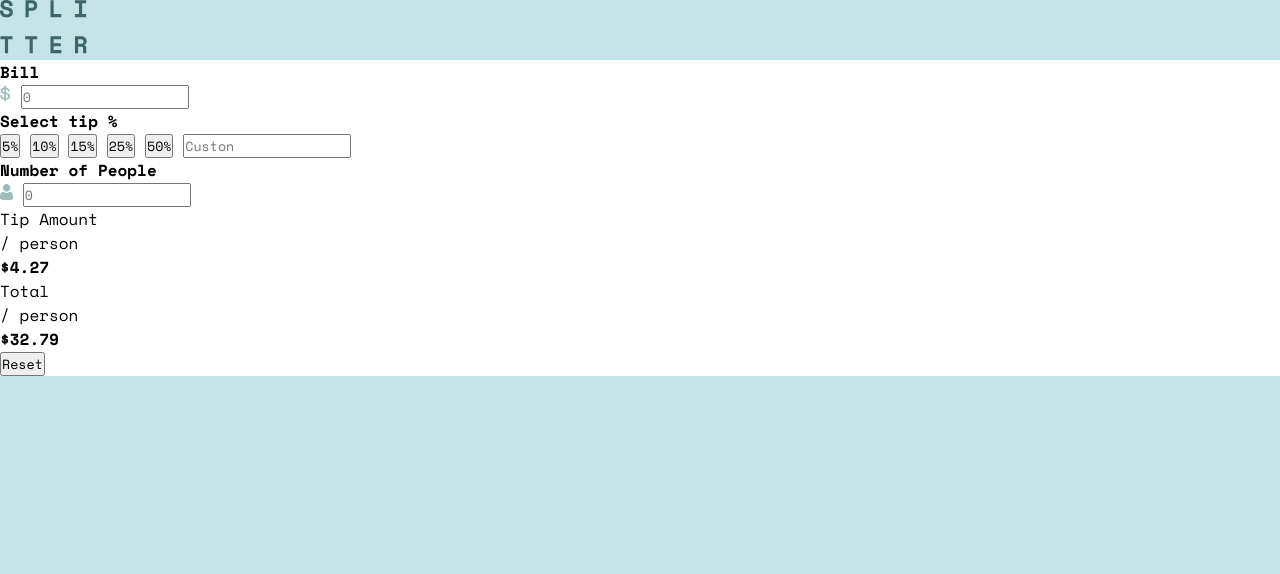
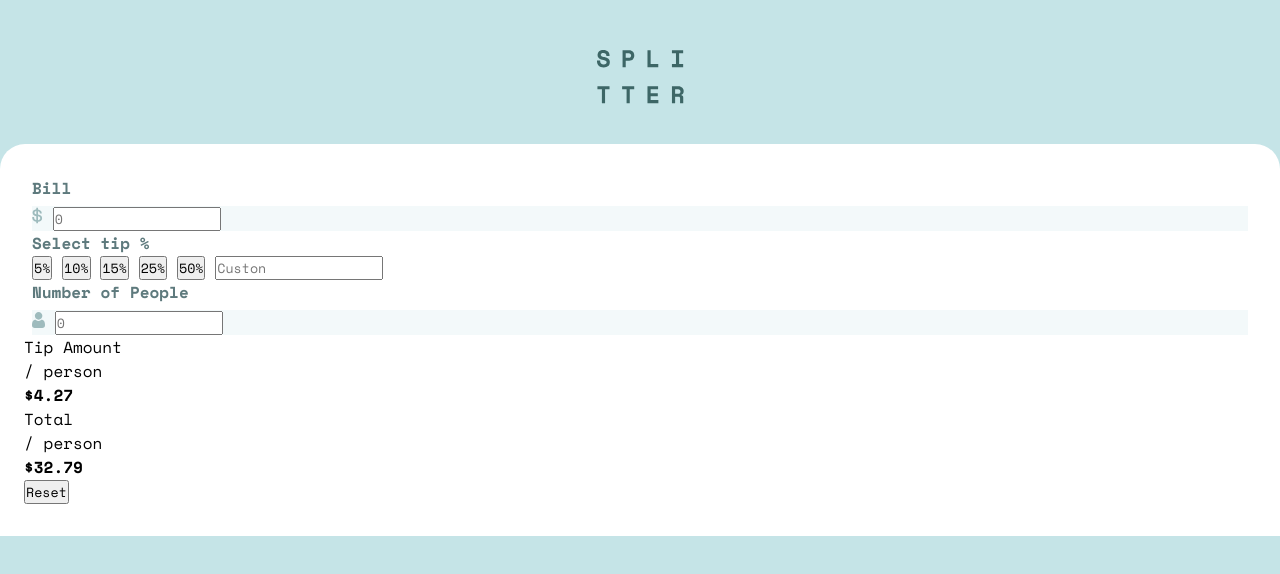
Before and after one commit to juanarturo11TIa/calculadora-gorjeta, a plain HTML site: page index.html in a window 1280 px wide. Drawn offline with nearby package versions, Linux system fonts and the light colour scheme.

Commit message:
Segundo commit do css

```diff
--- a/style.css
+++ b/style.css
@@ -9,14 +9,46 @@
 
 
 :root {
-    --bg-body: #c5e4e7;
-    --bg-main: #fff;
+    font-size: 62.5%;
+    --jagged-ice: #c5e4e7;
+    --white: #fff;
+    --sherpa--blue: #00474B;
+    --greyish-turquoise: #5e7a7d;
+    --topaz: #26c2ae;
+    --regent-grey: #7f9d9f;
+    --squeeze: #f3f9fa;
 }
 
 body{
-    background: var(--bg-body);
+    font-size: 1.6rem;
+    background: var(--jagged-ice);
 }
 
 main {
-    background: var(--bg-main);
+    background: var(--white);
+    padding: 3.2rem 2.4rem;
+
+    border-radius: 2.5rem 2.5rem 0 0;
 }
+
+header {
+    padding-top: 5rem;
+    padding-bottom: 4rem;
+
+    display: flex;
+    justify-content: center;
+
+}
+
+.info {
+    padding-inline: 0.8rem;
+
+    strong {
+        color: var(--greyish-turquoise);
+    }
+
+    .input-box {
+        margin-top: 0.6rem;
+        background: var(--squeeze);
+    }
+}
```
